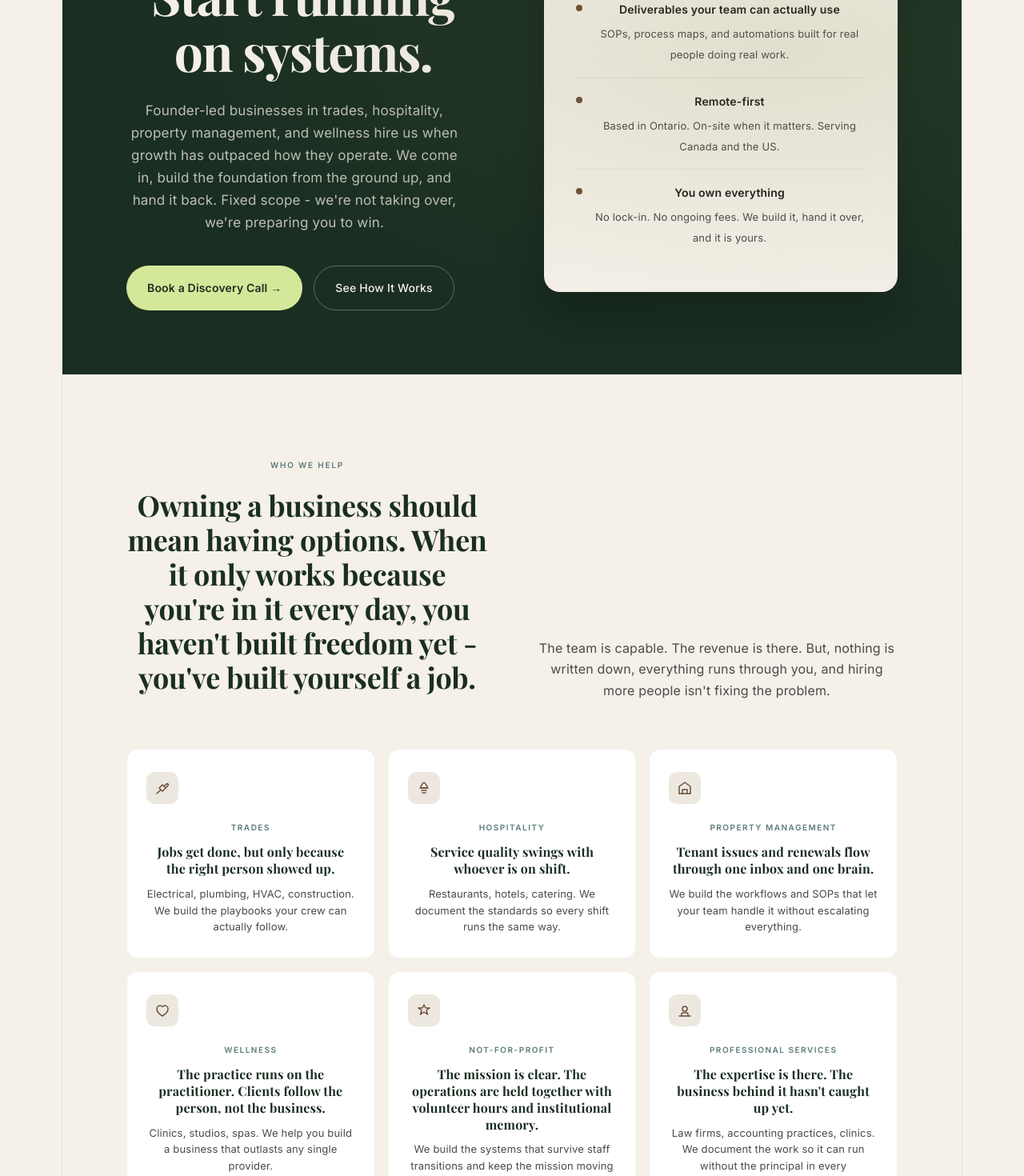
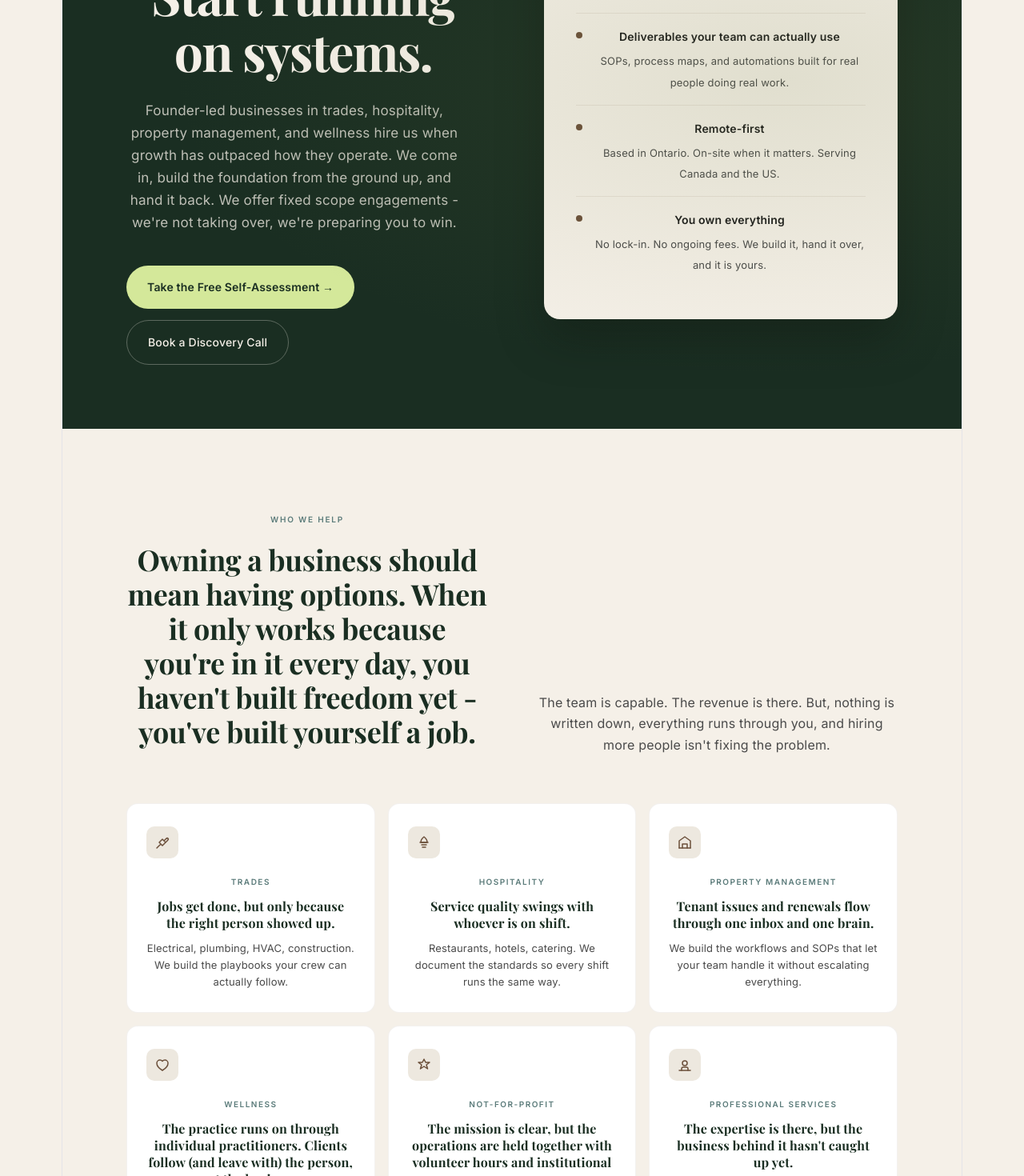
Before and after one commit to JenniferGroundwork/Groundwork, a React (Vite) app: page / in a window 1280 px wide. Shown: the part 340-1810 px from the top of the page at 80% size. Built offline with nearby package versions, Linux system fonts and the light colour scheme.

Commit message:
More edits

```diff
--- a/src/Home.jsx
+++ b/src/Home.jsx
@@ -311,6 +311,7 @@ const styles = `
     color: ${IVORY}; line-height: 1.2; margin-bottom: 16px;
   }
   .audit-p { font-size: 16px; line-height: 1.65; color: rgba(245,240,232,0.75); margin-bottom: 32px; }
+  .audit-price-note { font-size: 14px; line-height: 1.6; color: rgba(245,240,232,0.65); margin-bottom: 32px; }
   .audit-card {
     background: rgba(245,240,232,0.1); border-radius: 16px; padding: 36px;
     border: 1px solid rgba(245,240,232,0.15);
@@ -481,19 +482,19 @@ export default function GroundworkHome() {
     {
       icon: icons.wellness,
       label: "Wellness",
-      h3: "The practice runs on the practitioner. Clients follow the person, not the business.",
+      h3: "The practice runs on through individual practitioners. Clients follow (and leave with) the person, not the business.",
       p: "Clinics, studios, spas. We help you build a business that outlasts any single provider."
     },
     {
       icon: icons.nfp,
       label: "Not-for-Profit",
-      h3: "The mission is clear. The operations are held together with volunteer hours and institutional memory.",
+      h3: "The mission is clear, but the operations are held together with volunteer hours and institutional memory.",
       p: "We build the systems that survive staff transitions and keep the mission moving forward."
     },
     {
       icon: icons.professional,
       label: "Professional Services",
-      h3: "The expertise is there. The business behind it hasn't caught up yet.",
+      h3: "The expertise is there, but the business behind it hasn't caught up yet.",
       p: "Law firms, accounting practices, clinics. We document the work so it can run without the principal in every conversation."
     },
   ];
@@ -526,11 +527,11 @@ export default function GroundworkHome() {
               on systems.
             </h1>
             <p className="hero-sub">
-              Founder-led businesses in trades, hospitality, property management, and wellness hire us when growth has outpaced how they operate. We come in, build the foundation from the ground up, and hand it back. Fixed scope - we're not taking over, we're preparing you to win.
+              Founder-led businesses in trades, hospitality, property management, and wellness hire us when growth has outpaced how they operate. We come in, build the foundation from the ground up, and hand it back. We offer fixed scope engagements - we're not taking over, we're preparing you to win.
             </p>
             <div className="hero-actions">
-              <a href="mailto:jennifer@groundworkconsult.ca" className="btn-primary">Book a Discovery Call &rarr;</a>
-              <a href="#services" className="btn-secondary">See How It Works</a>
+              <a href="#/tools" className="btn-primary">Take the Free Self-Assessment &rarr;</a>
+              <a href="mailto:jennifer@groundworkconsult.ca" className="btn-secondary">Book a Discovery Call</a>
             </div>
           </div>
           <div className="hero-card">
@@ -649,10 +650,10 @@ export default function GroundworkHome() {
           </div>
           <div className="steps">
             {[
-              { num: "01", h3: "Discovery Call", p: "30 minutes, free. We ask about your business. You ask about our process. We tell you honestly if we are the right fit." },
-              { num: "02", h3: "Scoping Session", p: "A paid 90-minute session where we define the engagement: what we will do, what we will deliver, and what it costs." },
-              { num: "03", h3: "The Work", p: "We come in, do the work, and deliver the output. Most engagements run 4 to 12 weeks depending on scope." },
-              { num: "04", h3: "Handoff", p: "A working session where we walk your team through everything we built. You own it, you run it, and you have what you need to keep it going." }
+              { num: "01", h3: "Self-Assessment", p: "Start with our free 10-area self-assessment. Takes about 15 minutes and gives you an instant scorecard of where things stand." },
+              { num: "02", h3: "Discovery Call", p: "30 minutes, free. We talk through your results, ask about your business, and tell you honestly if we're the right fit." },
+              { num: "03", h3: "The Groundwork Audit", p: "A paid, hands-on diagnostic. Facilitated conversations, a full findings report, and a prioritized roadmap, plus a 30-60 day check-in to see what's sticking." },
+              { num: "04", h3: "The Work", p: "If there's more to build, we scope it separately. Most engagements run 4 to 12 weeks. You own everything when we're done." }
             ].map((step) => (
               <div key={step.num} className="step">
                 <div className="step-num">{step.num}</div>
@@ -667,10 +668,13 @@ export default function GroundworkHome() {
       <section id="audit" className="audit">
         <div className="audit-inner">
           <div>
-            <p className="eyebrow eyebrow-light">Start Here</p>
-            <h2 className="audit-h2">Most engagements start with the Groundwork Self-Audit.</h2>
+            <p className="eyebrow eyebrow-light">The Real Diagnostic</p>
+            <h2 className="audit-h2">The Groundwork Audit goes further than a scorecard.</h2>
             <p className="audit-p">
-              Before we recommend anything, we need to understand how your business actually runs. The Groundwork Self-Audit is a structured 10-area assessment that gives us an idea of what needs to be built, what is already working, and what is at risk. It takes about 30 minutes to complete and is free of charge.
+              Your free self-assessment gives you a starting picture. The Groundwork Audit is where we go deep: facilitated conversations with you and your team, a full findings report, and a prioritized roadmap built specifically for your business. It includes a check-in 30 to 60 days later, so we can see what's actually sticking, not just hand you a document and disappear.
+            </p>
+            <p className="audit-price-note">
+              Starting at [AUDIT PRICE]. Already worked with us? Returning clients can book a Groundwork Refresh at [REFRESH PRICE], a lighter-touch check on specific areas without starting from zero.
             </p>
             <a href="mailto:jennifer@groundworkconsult.ca" className="btn-primary">Book a Discovery Call &rarr;</a>
           </div>
@@ -692,19 +696,19 @@ export default function GroundworkHome() {
             <p className="eyebrow eyebrow-light">Get Started</p>
             <h2 className="cta-h2">Ready to build<br />the <em>foundation?</em></h2>
             <p className="cta-p">
-              Most engagements start with a free 30-minute discovery call. We will ask about your business, tell you what we see, and let you decide if it is worth going further.
+              Start with the free self-assessment to see where things stand. From there, a 30-minute discovery call helps us figure out if a full audit makes sense for you.
             </p>
             <div style={{ display: "flex", gap: 14, flexWrap: "wrap" }}>
-              <a href="mailto:jennifer@groundworkconsult.ca" className="btn-primary">Book a Discovery Call &rarr;</a>
-              <a href="#services" className="btn-secondary">View Services</a>
+              <a href="#/tools" className="btn-primary">Take the Free Self-Assessment &rarr;</a>
+              <a href="mailto:jennifer@groundworkconsult.ca" className="btn-secondary">Book a Discovery Call</a>
             </div>
           </div>
           <div className="cta-card">
             <h3 className="cta-card-title">Here is what a discovery call actually is.</h3>
             {[
-              ["30 minutes.", "We ask about your business. You ask about ours."],
+              ["30 minutes.", "We'll talk through your self-assessment results and your business."],
               ["No pitch.", "We will tell you honestly if we are the right fit. And if we are not, we will tell you that too."],
-              ["If there is a fit,", "we will outline what an engagement looks like and what it costs."],
+              ["If there is a fit,", "the Groundwork Audit is a paid, standalone engagement starting at [AUDIT PRICE]."],
               ["Fixed scope only.", "We do not do retainers or open-ended engagements."]
             ].map(([bold, rest]) => (
               <div key={bold} className="cta-point">
@@ -749,8 +753,8 @@ export default function GroundworkHome() {
             </div>
             <div>
               <p className="footer-col-label">Ready to Start?</p>
-              <p className="footer-cta-text">Book a free 30-minute discovery call to see if we are the right fit.</p>
-              <a href="mailto:jennifer@groundworkconsult.ca" className="btn-primary" style={{ fontSize: 13, padding: "10px 20px" }}>Book a Discovery Call</a>
+              <p className="footer-cta-text">Take the free self-assessment, or book a 30-minute discovery call to see if we are the right fit.</p>
+              <a href="#/tools" className="btn-primary" style={{ fontSize: 13, padding: "10px 20px" }}>Take the Self-Assessment</a>
             </div>
           </div>
           <div className="footer-bottom">
```
